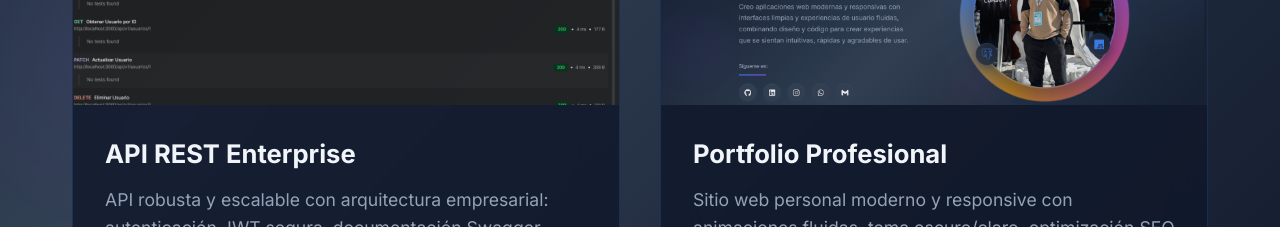
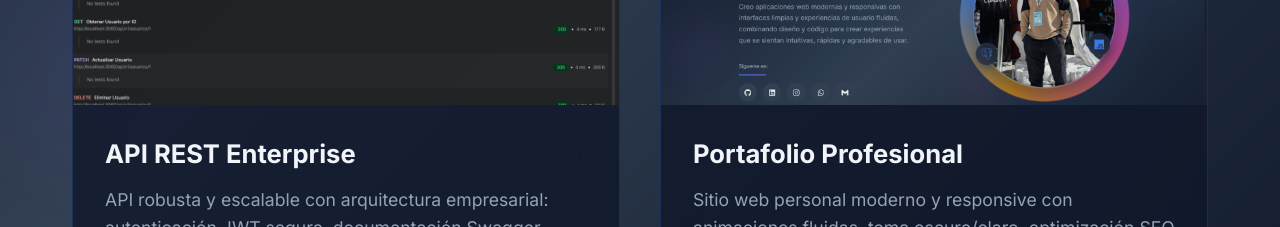
Before and after one commit to AnThony69x/anthony-mejia-portafolio-v1, a React (Vite) app: page / in a window 1280 px wide. Shown: the part 3960-4187 px from the top of the page. Built offline with nearby package versions, Linux system fonts and the light colour scheme.

Commit message:
Actualizar Proyectos.jsx

```diff
--- a/src/components/Proyectos/Proyectos.jsx
+++ b/src/components/Proyectos/Proyectos.jsx
@@ -68,7 +68,7 @@ const Proyectos = () => {
 },
 {
   id: 6,
-  titulo: "Portfolio Profesional",
+  titulo: "Portafolio Profesional",
   descripcion: "Sitio web personal moderno y responsive con animaciones fluidas, tema oscuro/claro, optimización SEO y experiencia de usuario excepcional en todos los dispositivos.",
   imagen: "/proyecto6.jpg",
   tecnologias: ["React", "Vite", "JavaScript", "CSS"],
```
